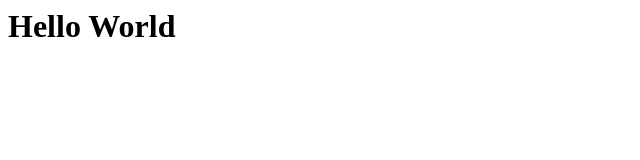
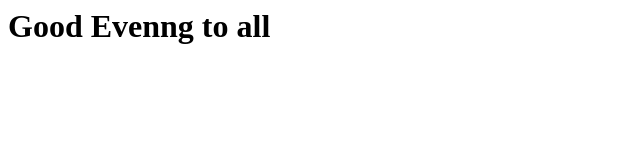
Before and after one commit to deepak-mech/jenkins-class-repo, a plain HTML site: page index.html in a window 1280 px wide. Shown: the whole page, without its empty margins (0-640 px from the left). Drawn offline with Linux system fonts and the light colour scheme.

Commit message:
Update index.html

```diff
--- a/index.html
+++ b/index.html
@@ -1 +1 @@
-<h1>Hello World</h1>
+<h1>Good Evenng to all</h1>
```
